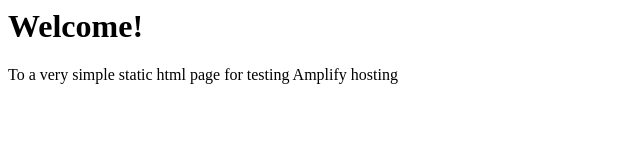
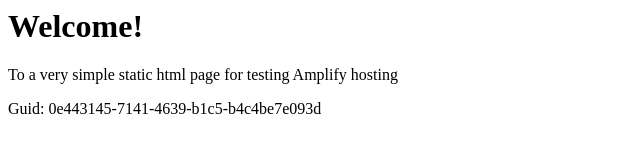
Before and after one commit to aws-aemilia-bah/Github-PR-Commit-Integration-Test-DoNotTouch-Gith-OKSLNVO2-v1-prod-me-south-1, a website: page src/index.html in a window 1280 px wide. Shown: the whole page, without its empty margins (0-640 px from the left). Drawn offline with Linux system fonts and the light colour scheme.

Commit message:
commit from integ tests

```diff
--- a/src/index.html
+++ b/src/index.html
@@ -1,3 +1,5 @@
+
+
 <html lang="en">
 
 <head>
@@ -10,6 +12,6 @@
 <body>
     <h1>Welcome!</h1>
     <p>To a very simple static html page for testing Amplify hosting</p>
-</body>
+    <p>Guid: 0e443145-7141-4639-b1c5-b4c4be7e093d</p></body>
 
 </html>
```
